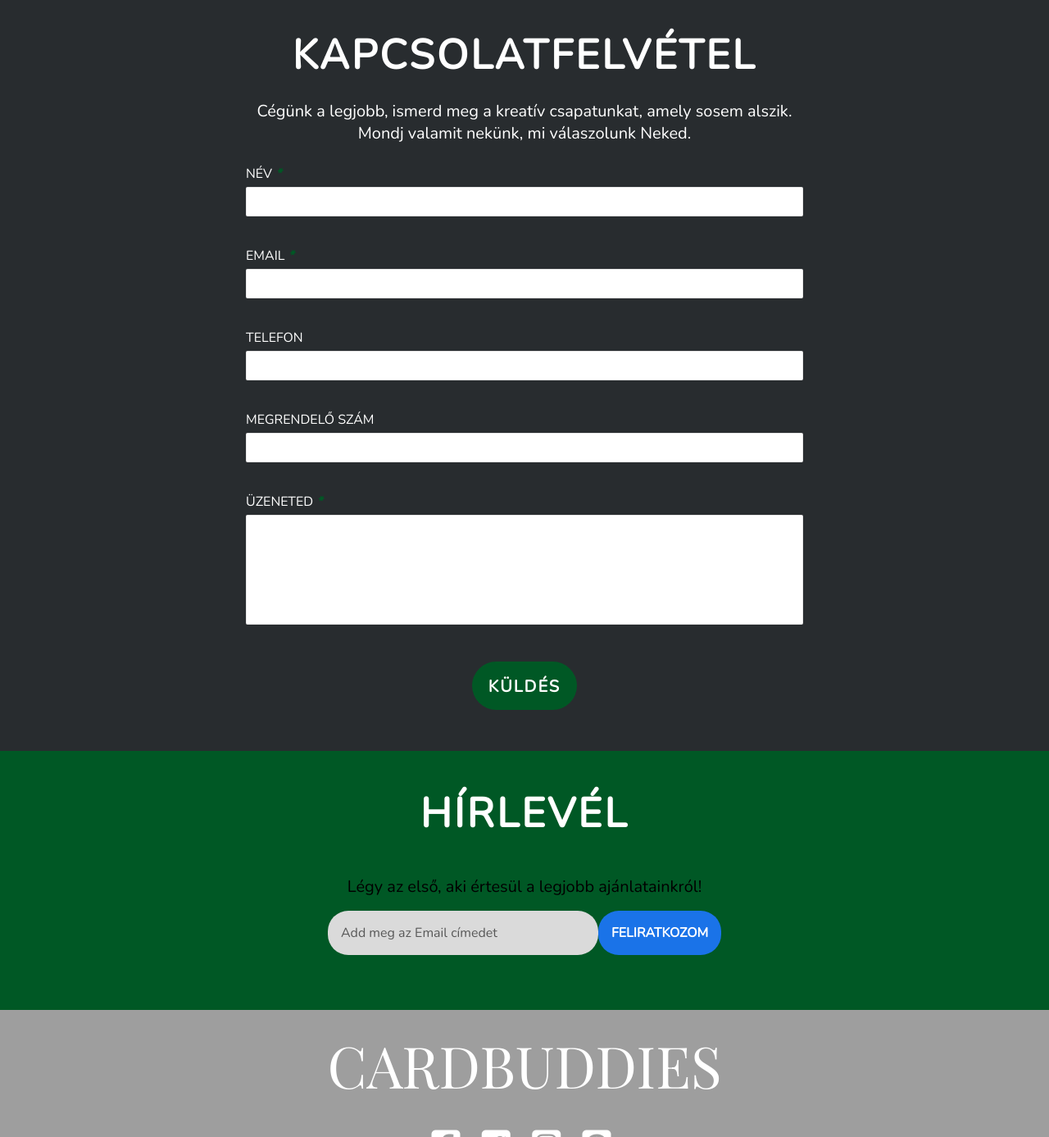
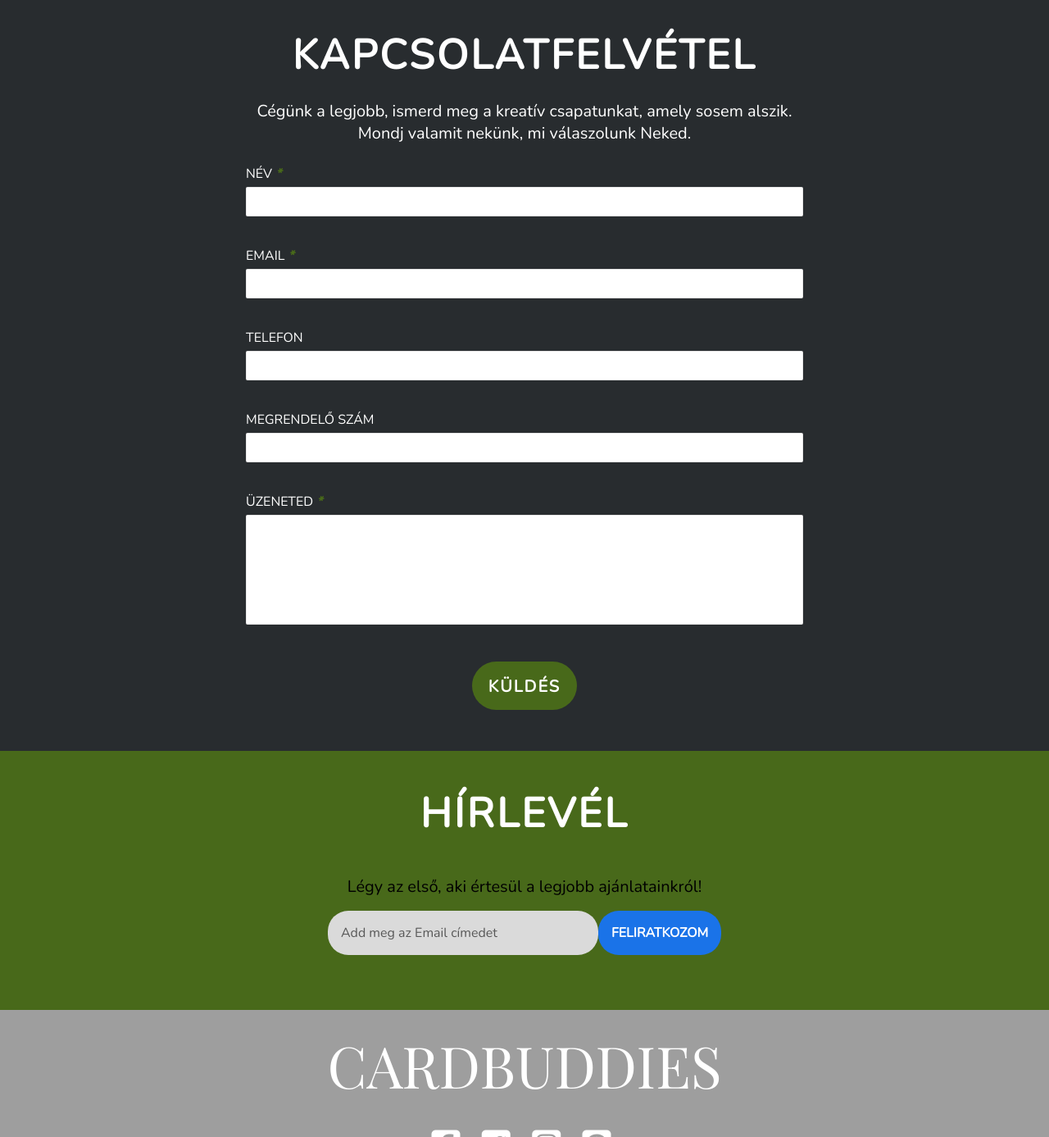
Before and after one commit to EKKE-App-Dev-Lab/CardBuddies, a PHP site: page / in a window 1280 px wide. Shown: the part 3744-5131 px from the top of the page at 82% size. Run offline with PHP 8.4, Linux system fonts and the light colour scheme; some libraries are stand-ins or nearby versions.

Commit message:
CSS módosítás

```diff
--- a/Common.css
+++ b/Common.css
@@ -13,7 +13,7 @@
 html, body{
     margin: 0;
     padding: 0;
-    background-color:rgba(0,88,37,255);
+    background-color:rgba(72,105,26,1.000);
     scroll-behavior: smooth;
 }
 
@@ -38,7 +38,7 @@ html, body{
     width: 100%;
     margin-top: 23px;
     border: none;
-    background: rgba(0,88,37,255);
+    background: rgba(72,105,26,1.000);
     color: white;
     letter-spacing: 2px;
     transition: 0.2s all ease-in-out;
@@ -110,7 +110,7 @@ html, body{
 
 .main-nav .active{
     text-decoration: blink;
-    color: white;
+    color: rgba(178,223,40,1.000);
     border-bottom: 2px solid currentColor;
 }
 
@@ -150,7 +150,7 @@ html, body{
 }
 
 .cart-number:hover{
-    background-color: white;
+    background-color: rgba(178,223,40,1.000);
     font-weight: 700;
 }
 
@@ -213,12 +213,12 @@ html, body{
 /* Start Kapcsolatfelvétel Form */
 .contact-section .input-error{
     font-size: 12pt;
-    color:  rgba(0,88,37,255);
+    color:  rgba(72,105,26,1.000);
 }
 
 .contact-section .send-input-message{
     font-size: 12pt;
-    color: rgba(0,88,37,255);
+    color: rgba(72,105,26,1.000);
 }
 
 .contact-section h2{
@@ -271,7 +271,7 @@ html, body{
 }
 
 .contact-section em {
-    color: rgba(0,88,37,255);
+    color: rgba(72,105,26,1.000);
     font-weight: bold;
 }
 
@@ -285,7 +285,7 @@ html, body{
 }
 
 .contact-section input:focus, textarea:focus {
-    border: 1px solid rgba(0,88,37,255);
+    border: 1px solid rgba(72,105,26,1.000);
 }
 
 .contact-section textarea {
@@ -294,8 +294,8 @@ html, body{
 }
 
 .contact-section button:hover {
-    color: white;
-    border-bottom: 2px solid rgba(0,88,37,255);
+    color: rgba(178,223,40,1.000);
+    border-bottom: 2px solid rgba(72,105,26,1.000);
 }
 
 .contact-section .g-recaptcha{
@@ -319,7 +319,7 @@ html, body{
 
 .newsletter-section .send-input-message{
     font-size: 13pt;
-    color: rgba(0,88,37,255);
+    color: rgba(72,105,26,1.000);
 }
 
 .newsletter{
@@ -368,7 +368,7 @@ html, body{
 
 .subscribe-button:hover{
     background-color: black;
-    color: white;
+    color: rgba(178,223,40,1.000);
 
 }
 
@@ -389,7 +389,7 @@ html, body{
 }
 
 .header h1 {
-    color: rgba(0,88,37,255);
+    color: rgba(72,105,26,1.000);
     font-size: 24px;
 }
 
@@ -533,7 +533,7 @@ html, body{
 }
 
 .bottom-nav-active{
-    color: rgba(0,88,37,255);
+    color: rgba(72,105,26,1.000);
 }
 
 .bottom-nav-icon{
@@ -585,12 +585,12 @@ html, body{
     }
 
     .main-nav-media1200 a:hover{
-        color: white;
+        color: rgba(178,223,40,1.000);
     }
 
     .main-nav-media1200 .active{
         text-decoration: blink;
-        color: white;
+        color: rgba(178,223,40,1.000);
         border-bottom: 2px solid currentColor;
     }
 
```
